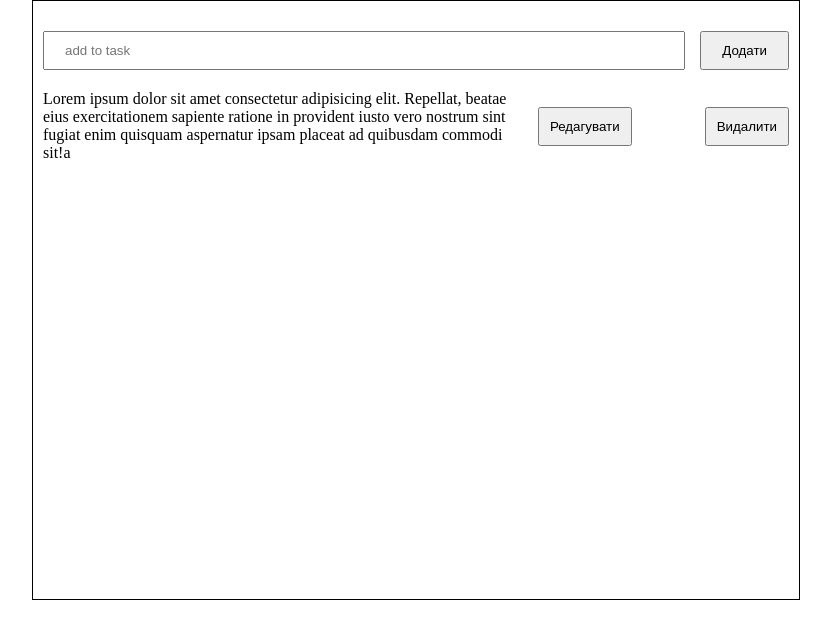
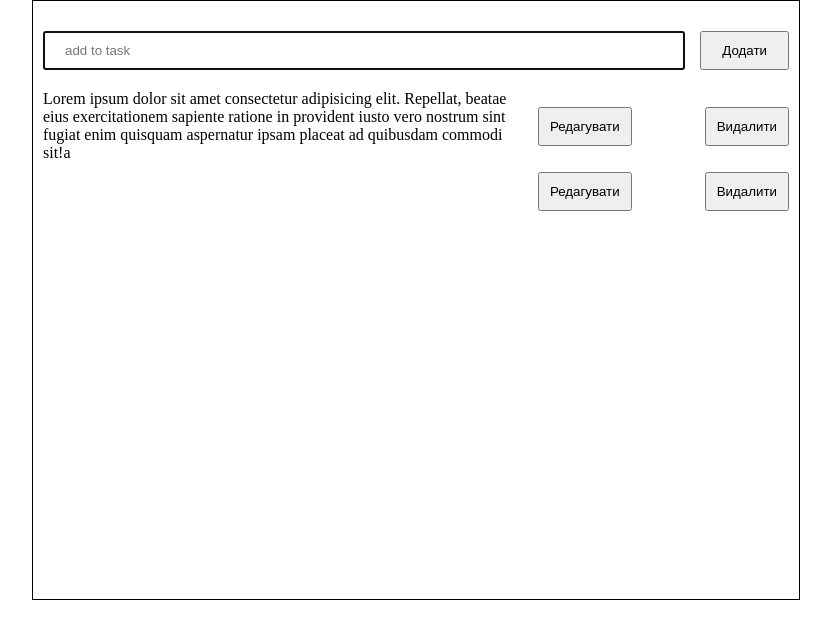
Before and after one commit to vkomerystyi/JS-FRONTEND, a plain HTML site: page vadym-komerystyi-hw-38/vadym-komerystyi-hw-21/index.html in a window 1280 px wide. Both pictures are taken after a click on the button "Додати". Shown: the whole page, without its empty margins (224-1055 px from the left). Drawn offline with Linux system fonts and the light colour scheme.

Commit message:
function showTasks

```diff
--- a/vadym-komerystyi-hw-38/vadym-komerystyi-hw-21/css/style.css
+++ b/vadym-komerystyi-hw-38/vadym-komerystyi-hw-21/css/style.css
@@ -38,6 +38,7 @@ input[type='text'] {
   display: flex;
   justify-content: space-between;
   align-items: center;
+  flex-wrap: wrap;
   gap: 10px;
 }
 
--- a/vadym-komerystyi-hw-38/vadym-komerystyi-hw-21/index.html
+++ b/vadym-komerystyi-hw-38/vadym-komerystyi-hw-21/index.html
@@ -14,7 +14,7 @@
       </div>
       <div class="container-list">
         <ul class="list">
-          <li class="list-item">
+          <li class="list-item" id="list-item">
             <div class="text">
               Lorem ipsum dolor sit amet consectetur adipisicing elit. Repellat, beatae eius exercitationem sapiente
               ratione in provident iusto vero nostrum sint fugiat enim quisquam aspernatur ipsam placeat ad quibusdam
--- a/vadym-komerystyi-hw-38/vadym-komerystyi-hw-21/js/hw.js
+++ b/vadym-komerystyi-hw-38/vadym-komerystyi-hw-21/js/hw.js
@@ -11,18 +11,34 @@
 
 const taskInput = document.querySelector('#task')
 const taskBtn = document.querySelector('#task-btn')
+const listItem = document.querySelector('#list-item')
+
 let dataLocal = JSON.parse(localStorage.getItem('userTasks')) ?? []
 taskBtn.addEventListener('click', () => {
-  let taskInputValue = taskInput.value
+  let taskText = taskInput.value
 
-  if (taskInputValue !== '') {
+  if (taskText !== '') {
     let data = {
-      task: taskInputValue,
+      task: taskText,
     }
     dataLocal.push(data)
 
     localStorage.setItem('userTasks', JSON.stringify(dataLocal))
   }
+  showTasks(taskText)
+  taskInput.value = ''
+  taskInput.focus()
+})
+// функция показа задачи что добавили
 
-  taskInput.value = ''
-})
+function showTasks(tasks) {
+  const taskHTML = `
+    <div class="text">
+      ${tasks}
+    </div>
+    <div class="box-control">
+      <button class="edit-input">Редагувати</button>
+      <button class="delete-input">Видалити</button>
+    </div>`
+  listItem.insertAdjacentHTML('beforeend', taskHTML)
+}
```
